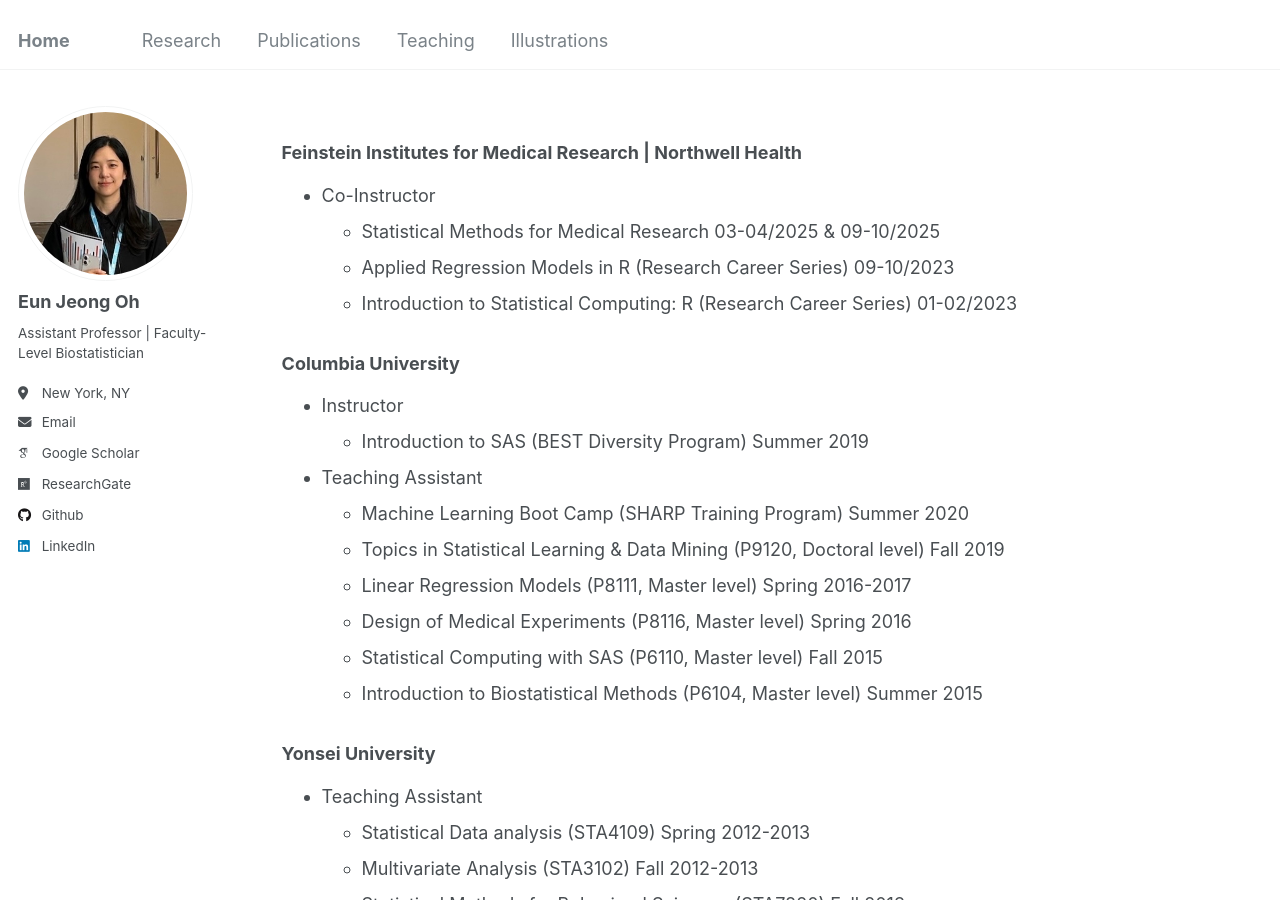
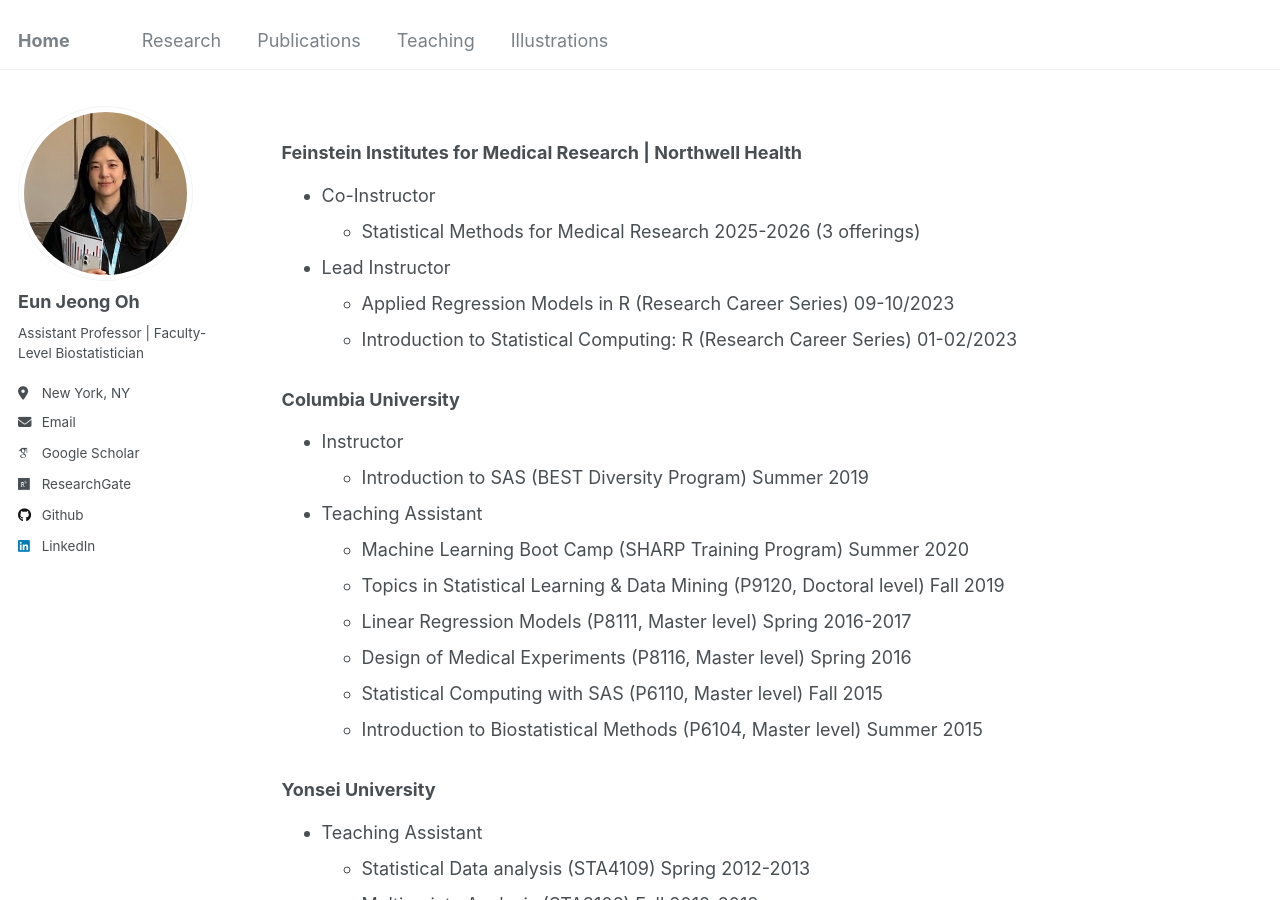
Before and after one commit to oheunj/oheunj.github.io, a Jekyll site: the page built from _pages/teaching.md, in a window 1280 px wide and 900 px high. Built offline with Jekyll 4.4.1, drawn with Linux system fonts in a browser that asks for light colours; some web fonts are replaced.

Commit message:
Update teaching.md

```diff
--- a/_pages/teaching.md
+++ b/_pages/teaching.md
@@ -14,7 +14,8 @@
 
 ### Feinstein Institutes for Medical Research | Northwell Health
 * Co-Instructor
-  * Statistical Methods for Medical Research 03-04/2025 & 09-10/2025
+  * Statistical Methods for Medical Research 2025-2026 (3 offerings) <!-- 03-04/2025 & 09-10/2025 & 04-06/2026 -->
+* Lead Instructor
   * Applied Regression Models in R (Research Career Series) 09-10/2023
   * Introduction to Statistical Computing: R (Research Career Series) 01-02/2023
 
```
